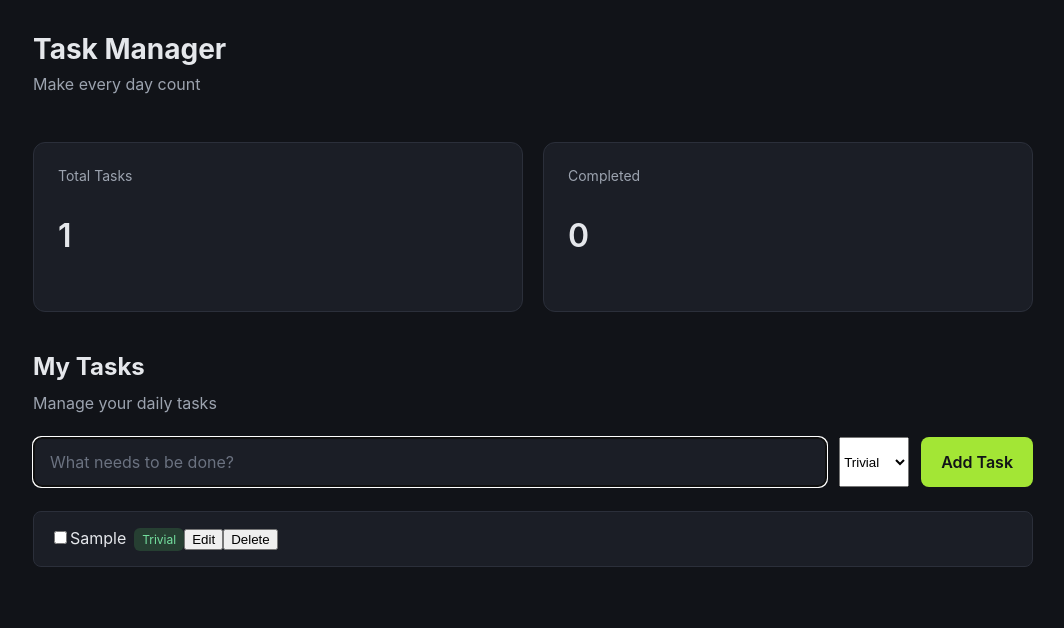
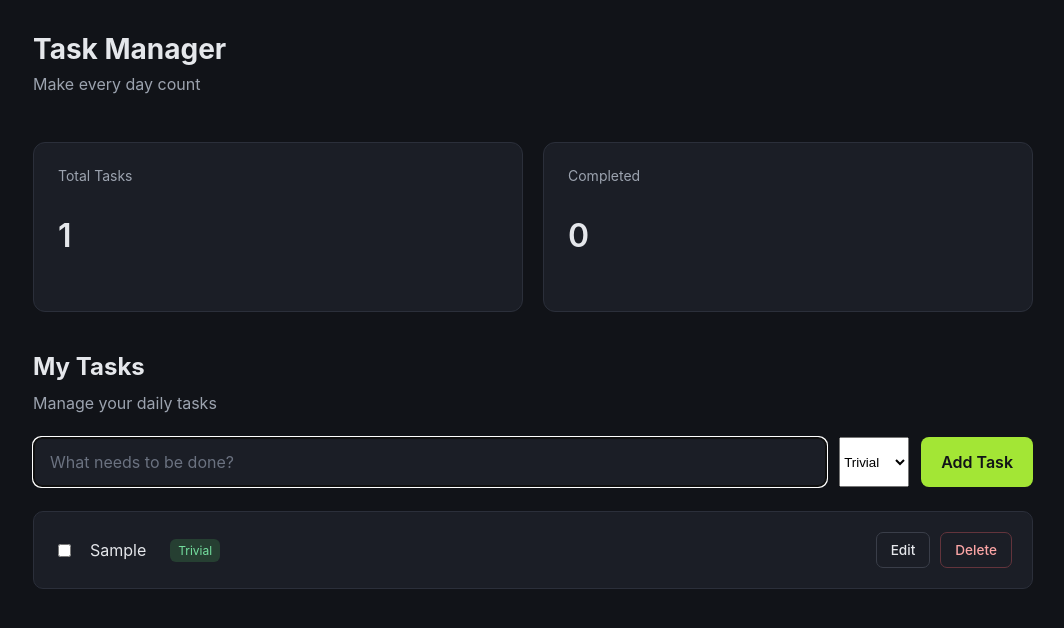
Before and after one commit to dabyko/Task-Manager, a React (Vite) app: page / in a window 1280 px wide. Both pictures are taken after typing "Sample" into the empty fields and a click on the button "Add Task". Shown: the top 628 px of the page, without its empty margins (107-1171 px from the left). Built offline with nearby package versions, Linux system fonts and the light colour scheme.

Commit message:
Improve task card layout and button styles

```diff
--- a/src/App.css
+++ b/src/App.css
@@ -103,10 +103,13 @@
 }
 
 .task-list li {
-  padding: 16px;
+  display: flex;
+  align-items: center;
+  gap: 16px;
+  padding: 20px;
   background-color: #1b1e26;
   border: 1px solid #2b2f3a;
-  border-radius: 8px;
+  border-radius: 10px;
   overflow-wrap: anywhere;
 }
 
@@ -154,3 +157,61 @@
     background-color: #49272d;
     color: #fca5a5;
 }
+
+
+.task-actions {
+  display: flex;
+  align-items: center;
+  gap: 10px;
+  margin-left: auto;
+  flex-shrink: 0;
+}
+
+.task-button {
+  padding: 9px 14px;
+  border: 1px solid #3a3e49;
+  border-radius: 7px;
+  background: transparent;
+  color: #d1d5db;
+  font: inherit;
+  font-size: 0.85rem;
+  font-weight: 500;
+  cursor: pointer;
+  transition: background-color 0.2s ease,
+              border-color 0.2s ease,
+              color 0.2s ease;
+}
+
+.task-button:hover {
+  background-color: #292d37;
+  border-color: #606575;
+}
+
+.edit-button {
+  color: #e5e7eb;
+}
+
+.delete-button {
+  color: #fca5a5;
+  border-color: #63343c;
+}
+
+.delete-button:hover {
+  background-color: #49272d;
+  border-color: #a34b58;
+  color: #fecaca;
+}
+
+.save-button {
+  color: #bef264;
+  border-color: #526b2c;
+}
+
+.save-button:hover {
+  background-color: #29351e;
+  border-color: #84a83d;
+}
+
+.cancel-button {
+  color: #9ca3af;
+}
--- a/src/TaskItem.jsx
+++ b/src/TaskItem.jsx
@@ -58,6 +58,10 @@ function TaskItem({task, onToggle, onDelete, onUpdate}) {
                     <option value="Critical">Critical</option>
                     </select>
 
+                    <span className={`task-difficulty ${editedDifficulty.toLowerCase()}`}>
+                        {editedDifficulty}
+                    </span>
+
                     {error && <p className="error-message">{error}</p>}
                 </>
                 ) : (
@@ -76,25 +80,28 @@ function TaskItem({task, onToggle, onDelete, onUpdate}) {
             }
 
             {isEditing ? (
-            <>
-            <button onClick={handleSave}>
+
+                <div className="task-actions">
+                    <button className="task-button save-button" onClick={handleSave}>
                         Save
                     </button>
 
-            <button onClick={handleCancel}>
+                    <button className="task-button cancel-button" onClick={handleCancel}>
                         Cancel
                     </button>
-            </>
+                </div>
+
             ) : (
-            <>
-            <button onClick={() => setIsEditing(true)}>
+
+                <div className="task-actions">
+                    <button className="task-button edit-button" onClick={() => setIsEditing(true)}>
                         Edit
                     </button>
 
-            <button onClick={() => onDelete(task.id)}>
+                    <button className="task-button delete-button" onClick={() => onDelete(task.id)}>
                         Delete
                     </button>
-            </>
+                </div>
             )}
         </li>
     );
```
Lines whose indentation alone changed are shown as unchanged.
